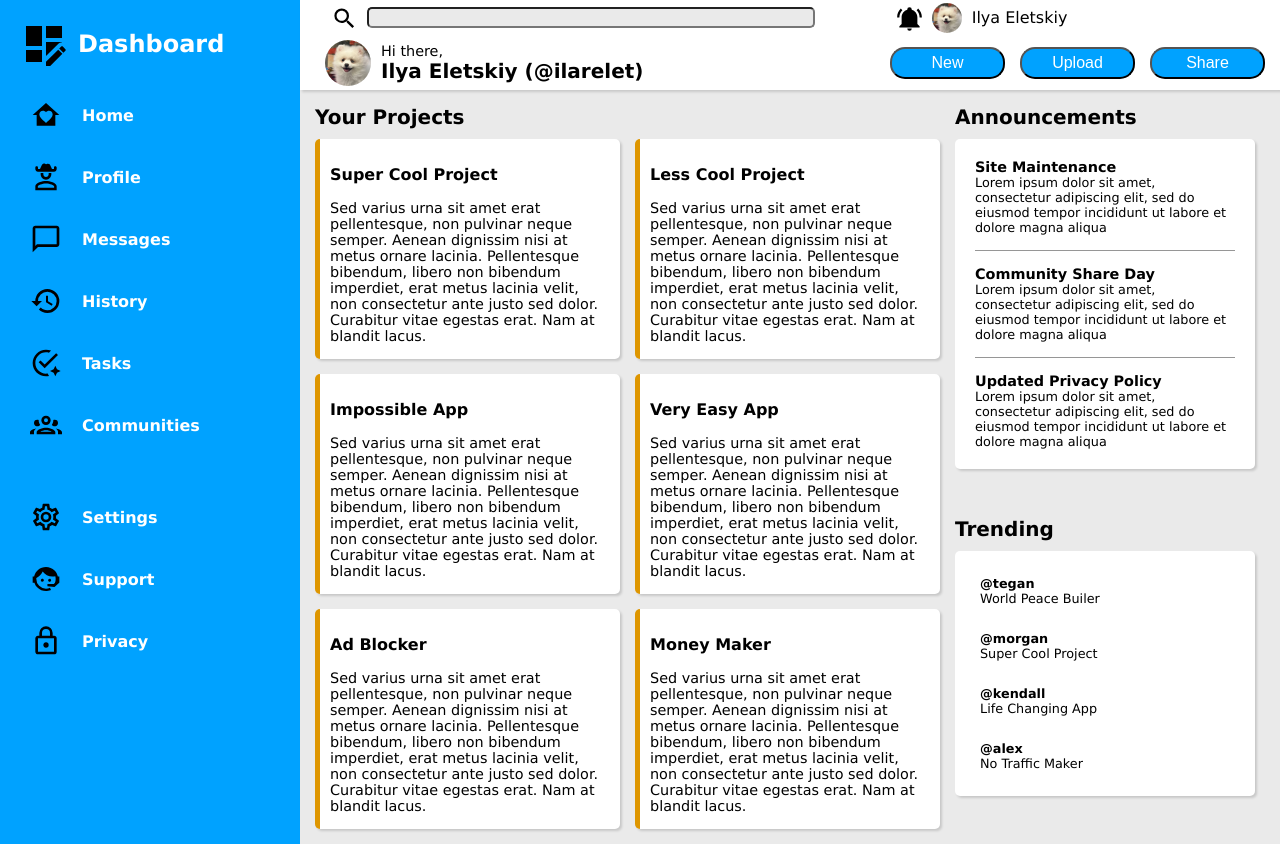
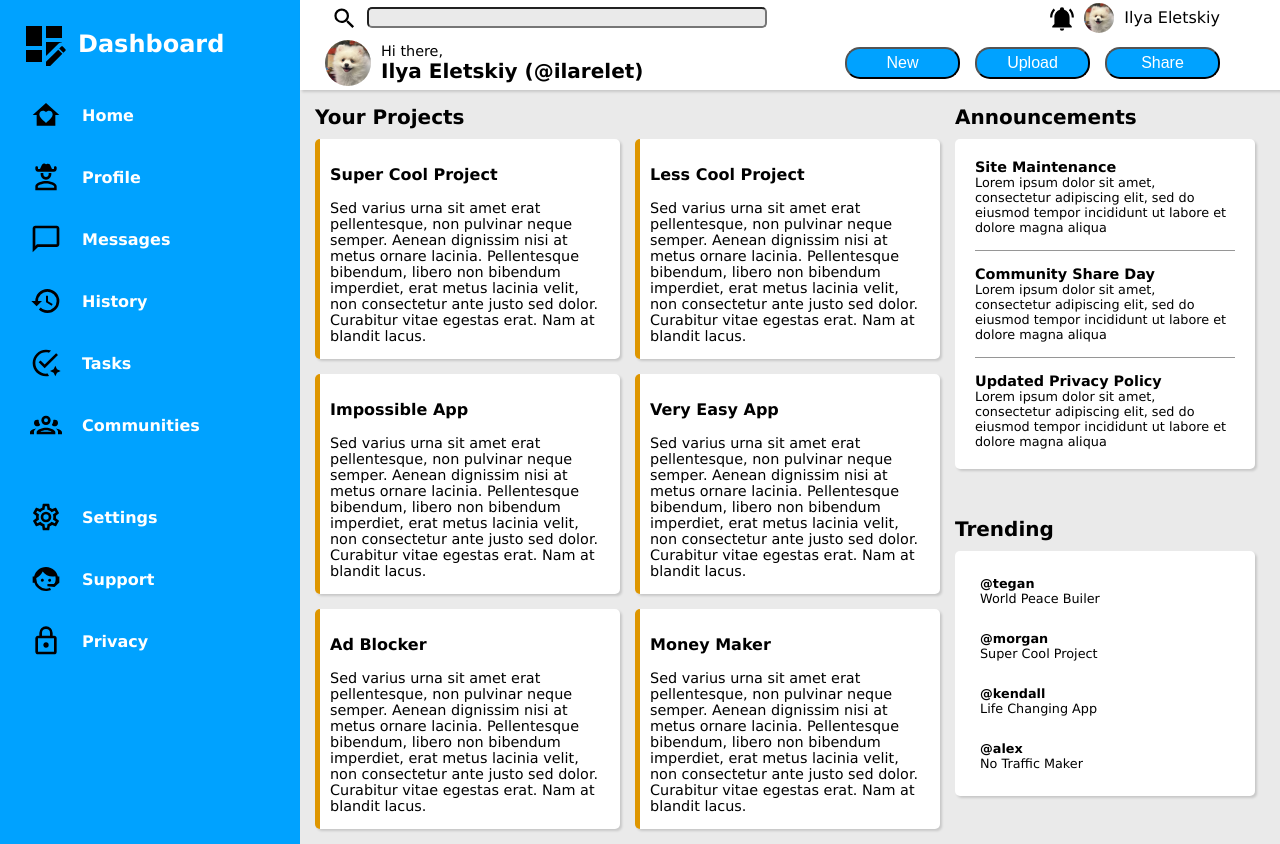
Before and after one commit to ilarelet/dashboard, a plain HTML site: page index.html in a window 1280 px wide. Drawn offline with Linux system fonts and the light colour scheme.

Commit message:
userbar alignment on the right fixed

```diff
--- a/style.css
+++ b/style.css
@@ -249,8 +249,22 @@ header>div{
     width: 115px;
     border-radius: 15px;
     margin: 15px;
-    margin-left: 0;
+    margin-right: 0;
     box-shadow: none;
+}
+
+.userbar{
+    display: flex;
+    flex-direction: row;
+    justify-content: end;
+    padding-right: 60px;
+}
+
+.buttonbar{
+    display: flex;
+    flex-direction: row;
+    justify-content: end;
+    padding-right: 60px;
 }
 
 .userpic-small{
```
